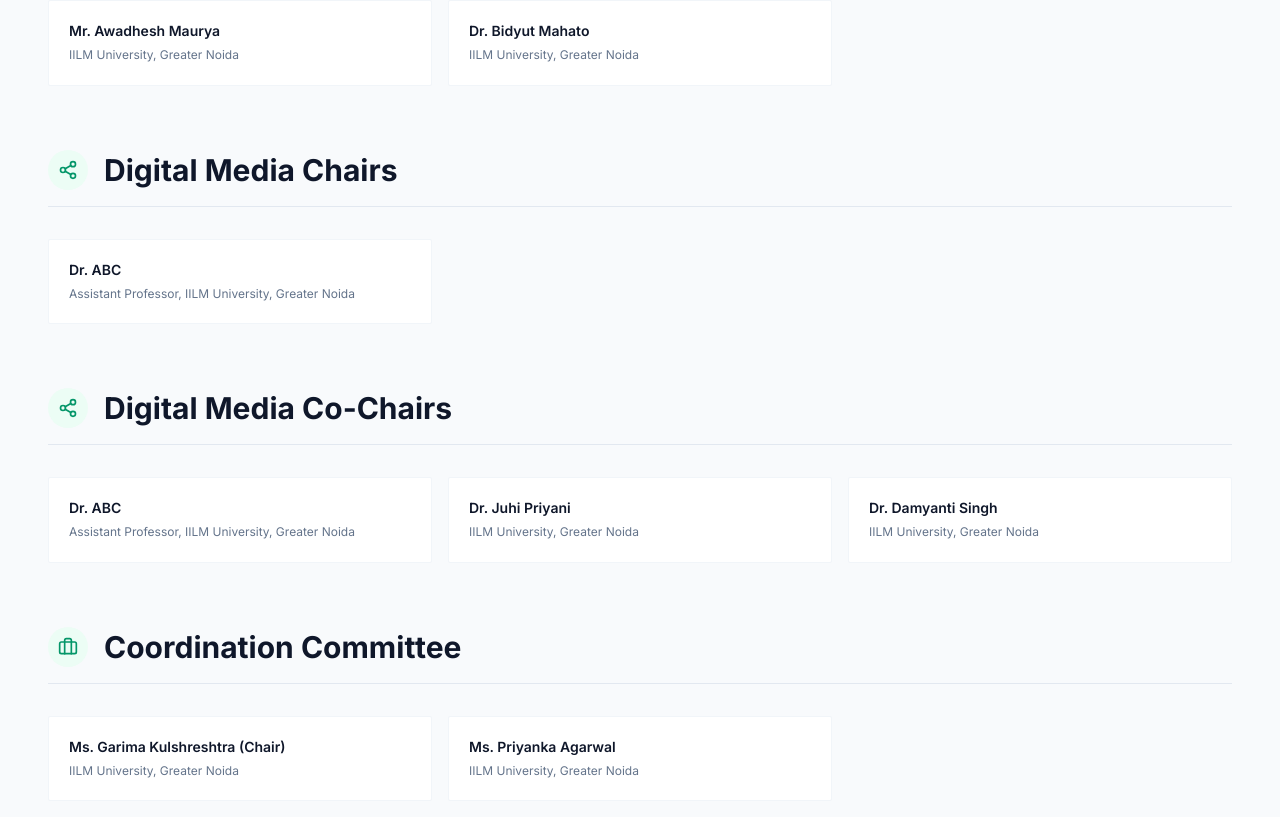
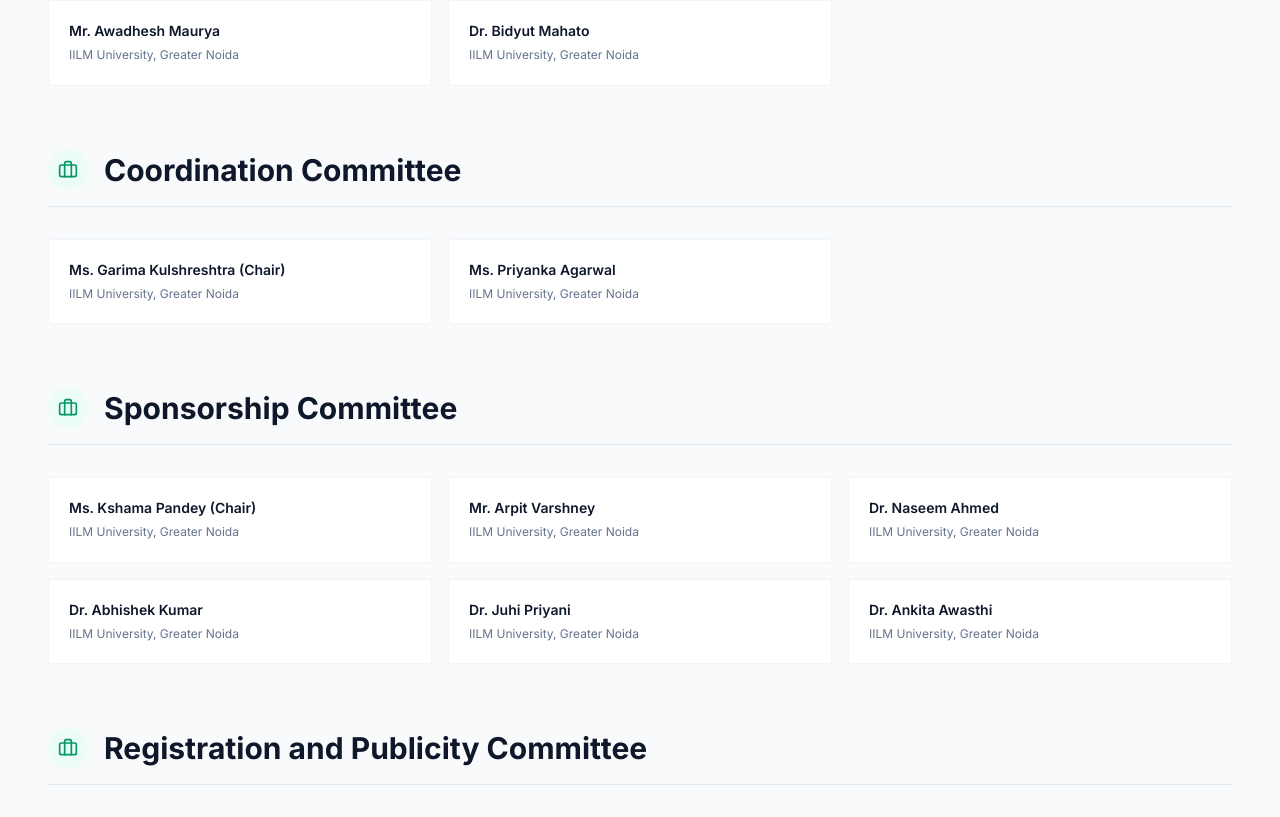
Before and after one commit to ajayprasadv/NGCAI, a React (Vite) app: page /community in a window 1280 px wide. Shown: the part 4989-5806 px from the top of the page. Built offline with nearby package versions, Linux system fonts and the light colour scheme; a web font is replaced by a local one.

Commit message:
Initial Commit

```diff
--- a/src/pages/Community.jsx
+++ b/src/pages/Community.jsx
@@ -314,8 +314,8 @@
                     {/* <CommitteeSection title="Publicity Co-Chairs" icon={<Megaphone size={20} />} members={COMMITTEE_DATA.publicityCoChairs} /> */}
                     <CommitteeSection title="Finance Chair" icon={<DollarSign size={20} />} members={COMMITTEE_DATA.financeChair} />
                     <CommitteeSection title="Finance Committee" icon={<DollarSign size={20} />} members={COMMITTEE_DATA.financeCommittee} />
-                    <CommitteeSection title="Digital Media Chairs" icon={<Share2 size={20} />} members={COMMITTEE_DATA.digitalMediaChairs} />
-                    <CommitteeSection title="Digital Media Co-Chairs" icon={<Share2 size={20} />} members={COMMITTEE_DATA.digitalMediaCoChairs} />
+                    {/* <CommitteeSection title="Digital Media Chairs" icon={<Share2 size={20} />} members={COMMITTEE_DATA.digitalMediaChairs} /> */}
+                    {/* <CommitteeSection title="Digital Media Co-Chairs" icon={<Share2 size={20} />} members={COMMITTEE_DATA.digitalMediaCoChairs} /> */}
                     <CommitteeSection title="Coordination Committee" icon={<Briefcase size={20} />} members={COMMITTEE_DATA.coordinationCommittee} />
                     <CommitteeSection title="Sponsorship Committee" icon={<Briefcase size={20} />} members={COMMITTEE_DATA.SponsorshipCommittee} />
                     <CommitteeSection title="Registration and Publicity Committee" icon={<Briefcase size={20} />} members={COMMITTEE_DATA.RegistrationAndPublicityCommittee} />
```
